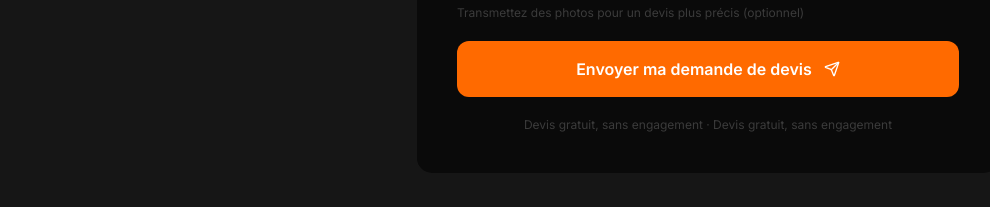
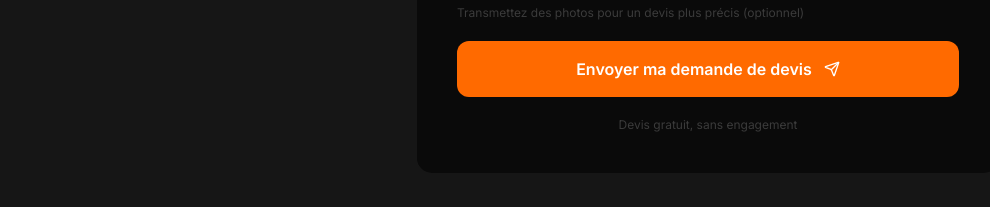
Before and after one commit to Lxla22/Renovatoit73, a Next.js app: page / in a window 1280 px wide. Shown: the part 6061-6268 px from the top of the page, without its empty margins (256-1246 px from the left). Built offline with nearby package versions, Linux system fonts and the light colour scheme; no server answers.

Commit message:
fix: doublon texte formulaire

```diff
--- a/components/home/ContactForm.tsx
+++ b/components/home/ContactForm.tsx
@@ -331,7 +331,7 @@ export default function ContactForm() {
                     </button>
 
                     <p className="text-white/20 text-xs font-inter text-center">
-                      Devis gratuit, sans engagement · Devis gratuit, sans engagement
+                      Devis gratuit, sans engagement
                     </p>
                   </motion.form>
                 )}
```
